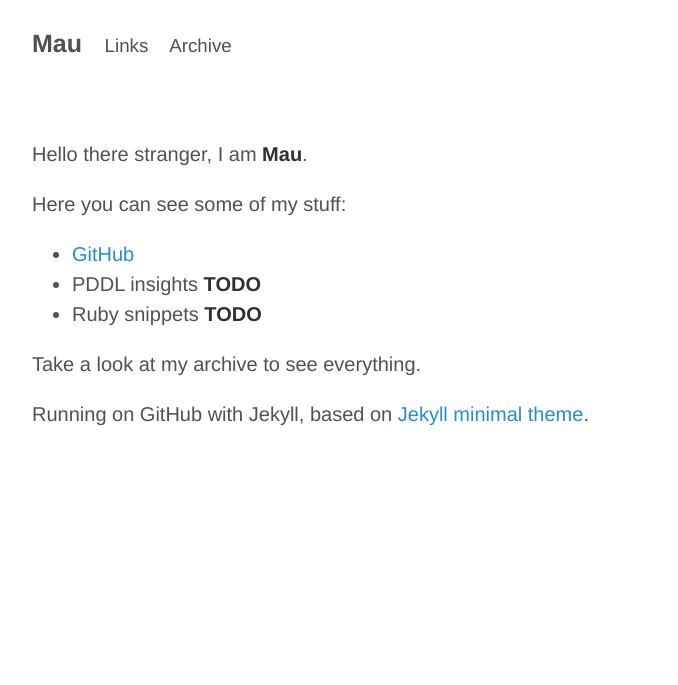
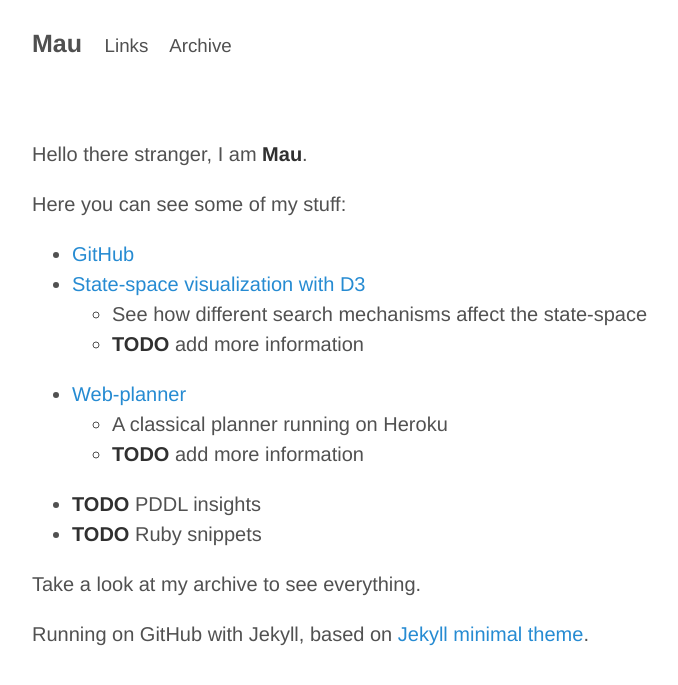
Before and after one commit to Maumagnaguagno/maumagnaguagno.github.io, a Jekyll site: the page built from index.md, in a window 1280 px wide. Shown: the top 685 px of the page, without its empty margins (228-906 px from the left). Built offline with Jekyll 4.4.1, drawn with Linux system fonts in a browser that asks for light colours.

Commit message:
Add more links

```diff
--- a/index.md
+++ b/index.md
@@ -9,8 +9,14 @@ Hello there stranger, I am **Mau**.
 Here you can see some of my stuff:
 
 - [GitHub](https://github.com/Maumagnaguagno)
-- PDDL insights **TODO**
-- Ruby snippets **TODO**
+- [State-space visualization with D3](http://maumagnaguagno.github.io/HeuristicView/)
+  - See how different search mechanisms affect the state-space
+  - **TODO** add more information
+- [Web-planner](http://web-planner.herokuapp.com/)
+  - A classical planner running on Heroku
+  - **TODO** add more information
+- **TODO** PDDL insights
+- **TODO** Ruby snippets
 
 Take a look at my archive to see everything.
 
```
